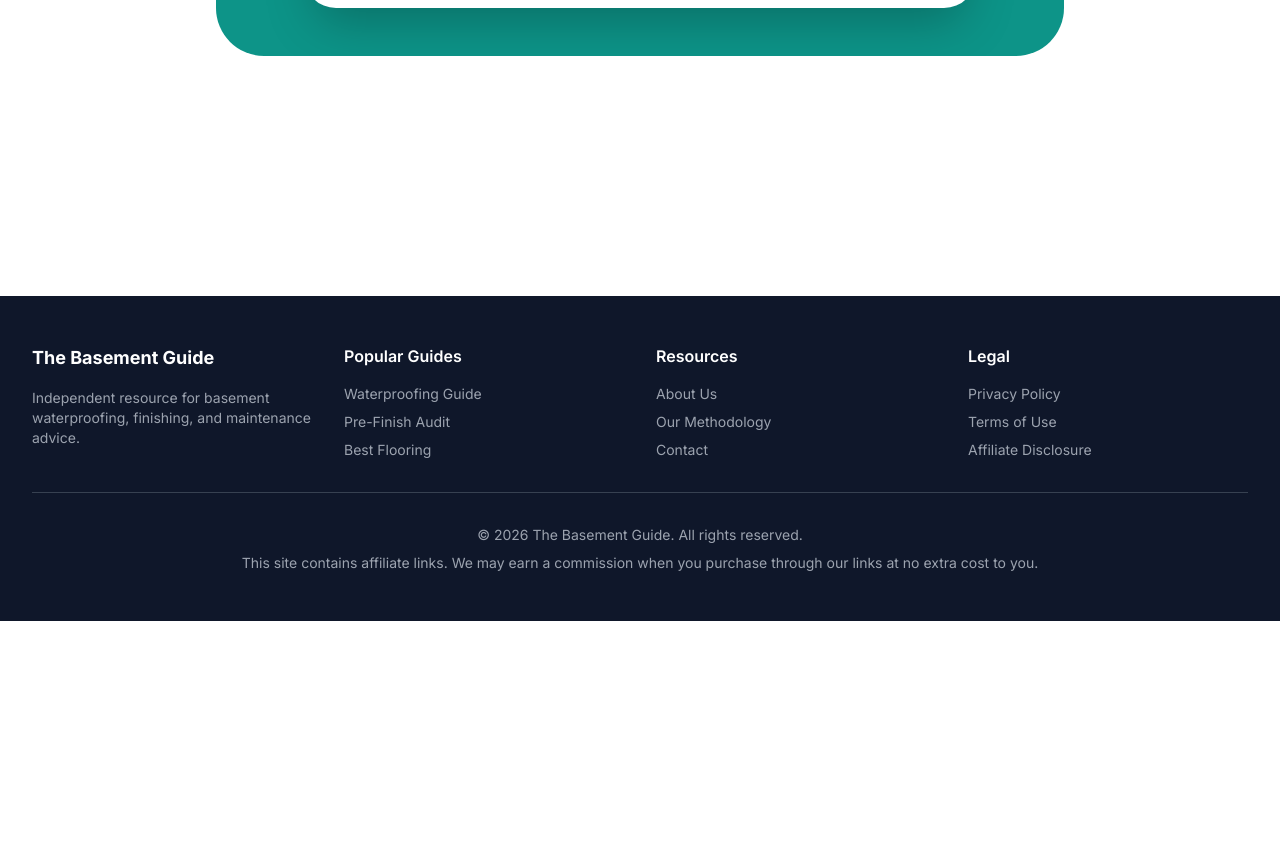
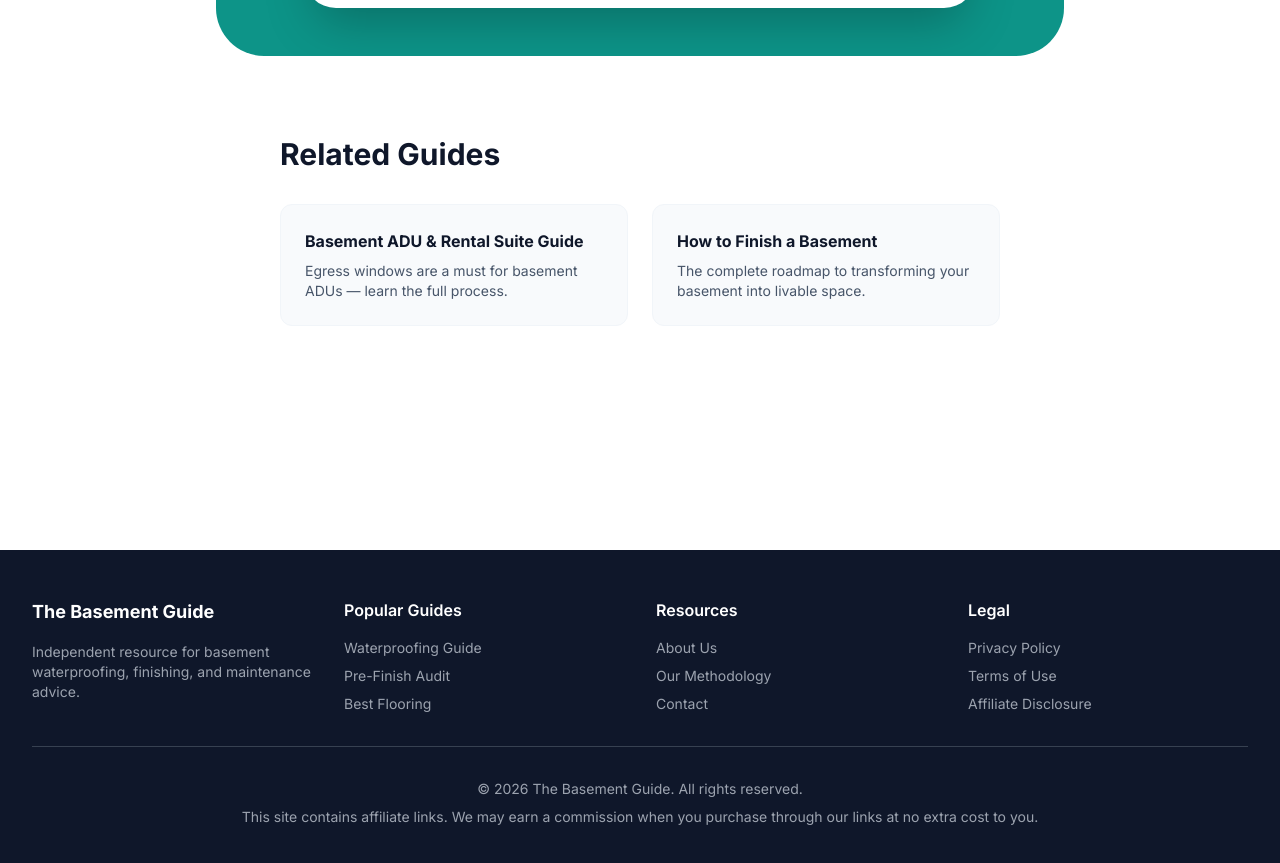
Before and after one commit to thebasementguide2026/basement-guide, a Next.js app: page /articles/egress-window-cost in a window 1280 px wide. Shown: the part 2960-3823 px from the top of the page. Before the commit the page ends 3581 px from the top, so only its background shows below. Built offline with nearby package versions, Linux system fonts and the light colour scheme.

Commit message:
feat: add cross-link to ADU rental suite from egress window cost guide

```diff
--- a/app/articles/egress-window-cost/page.tsx
+++ b/app/articles/egress-window-cost/page.tsx
@@ -143,6 +143,21 @@ export default function EgressWindowCost() {
             </div>
           </div>
         </div>
+
+                  {/* Related Guides */}
+          <div className='max-w-3xl mx-auto px-6 mb-16'>
+            <h2 className='text-3xl font-bold text-slate-900 mb-8'>Related Guides</h2>
+            <div className='grid md:grid-cols-2 gap-6'>
+              <Link href='/articles/basement-adu-rental-suite' className='block bg-slate-50 rounded-xl p-6 border border-slate-100 hover:border-teal-300 hover:shadow-lg transition-all'>
+                <h3 className='font-bold text-slate-900 mb-2'>Basement ADU & Rental Suite Guide</h3>
+                <p className='text-slate-600 text-sm'>Egress windows are a must for basement ADUs — learn the full process.</p>
+              </Link>
+              <Link href='/articles/how-to-finish-a-basement' className='block bg-slate-50 rounded-xl p-6 border border-slate-100 hover:border-teal-300 hover:shadow-lg transition-all'>
+                <h3 className='font-bold text-slate-900 mb-2'>How to Finish a Basement</h3>
+                <p className='text-slate-600 text-sm'>The complete roadmap to transforming your basement into livable space.</p>
+              </Link>
+            </div>
+          </div>
       </main>
     </div>
   );
```
